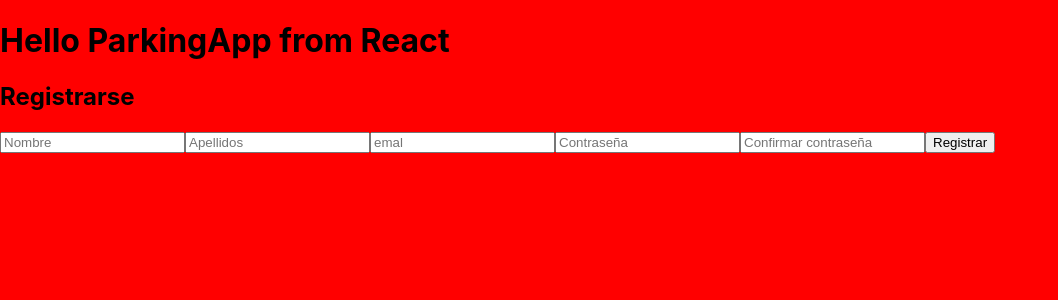
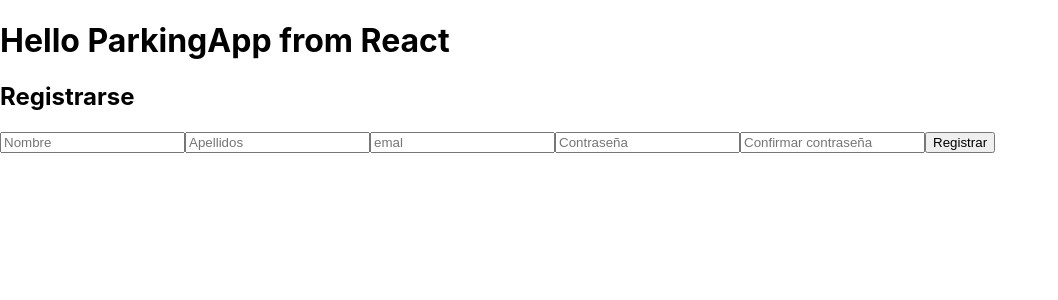
Before and after one commit to jlopezsa/ParkingApp-front-end, a React (Create React App) app: page / in a window 1280 px wide. Shown: the top 300 px of the page, without its empty margins (0-1058 px from the left). Built offline with nearby package versions, Linux system fonts and the light colour scheme.

Commit message:
removed div and organize class name

```diff
--- a/src/pages/Signup.jsx
+++ b/src/pages/Signup.jsx
@@ -3,19 +3,17 @@ import './Signup.scss';
 function Signup() {
   return (
     <>
-      <div className="main-container">
-        <form className="main-container__form">
+        <form className="form">
           <h2>Registrarse</h2>
-          <input className="main-container__form--input" type="text" name="name" placeholder="Nombre" />
-          <input className="main-container__form--input" type="text" name="last-name" placeholder="Apellidos" />
-          <input className="main-container__form--input" type="email" name="email" placeholder="emal" />
-          <input className="main-container__form--input" type="password" name="password" placeholder="Contraseña" />
-          <input className="main-container__form--input" type="password" name="confirm-password" placeholder="Confirmar contraseña" />
+          <input className="form__input" type="text" name="name" placeholder="Nombre" />
+          <input className="form__input" type="text" name="last-name" placeholder="Apellidos" />
+          <input className="mform__input" type="email" name="email" placeholder="emal" />
+          <input className="form__input" type="password" name="password" placeholder="Contraseña" />
+          <input className="form__input" type="password" name="confirm-password" placeholder="Confirmar contraseña" />
 
-          <input className="main-container__form--submit" type="submit" name="submit" value="Registrar" />
+          <input className="form__submit" type="submit" name="submit" value="Registrar" />
 
         </form>
-      </div>
     </>
   )
 }
--- a/src/pages/Signup.scss
+++ b/src/pages/Signup.scss
@@ -1,3 +1,15 @@
-body{
-  background: red;
+.form{
+  width: 80%;
+
+
 }
+
+/*
+// Global variables declaration
+$strongBlue-color: #03045E;
+$blue-color: #00B4D8;
+$lightBlue-color: #90E0EF;
+$light-color: #CAF0F8;
+$white-color:#FFFFFF;
+$black-color:#000000;
+*/
```
